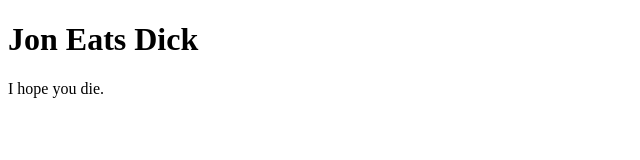
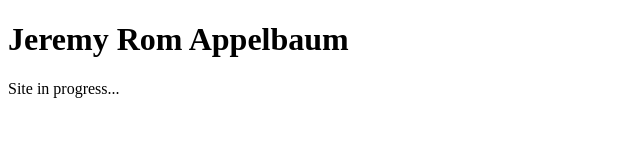
Before and after one commit to jeremyappelbaum/jeremyappelbaum.github.io, a plain HTML site: page index.html in a window 1280 px wide. Shown: the whole page, without its empty margins (0-640 px from the left). Drawn offline with Linux system fonts and the light colour scheme.

Commit message:
Update index.html

```diff
--- a/index.html
+++ b/index.html
@@ -1,7 +1,7 @@
 <!DOCTYPE html>
 <html>
 <body>
-<h1>Jon Eats Dick</h1>
-<p>I hope you die.</p>
+<h1>Jeremy Rom Appelbaum</h1>
+<p>Site in progress...</p>
 </body>
 </html>
```
